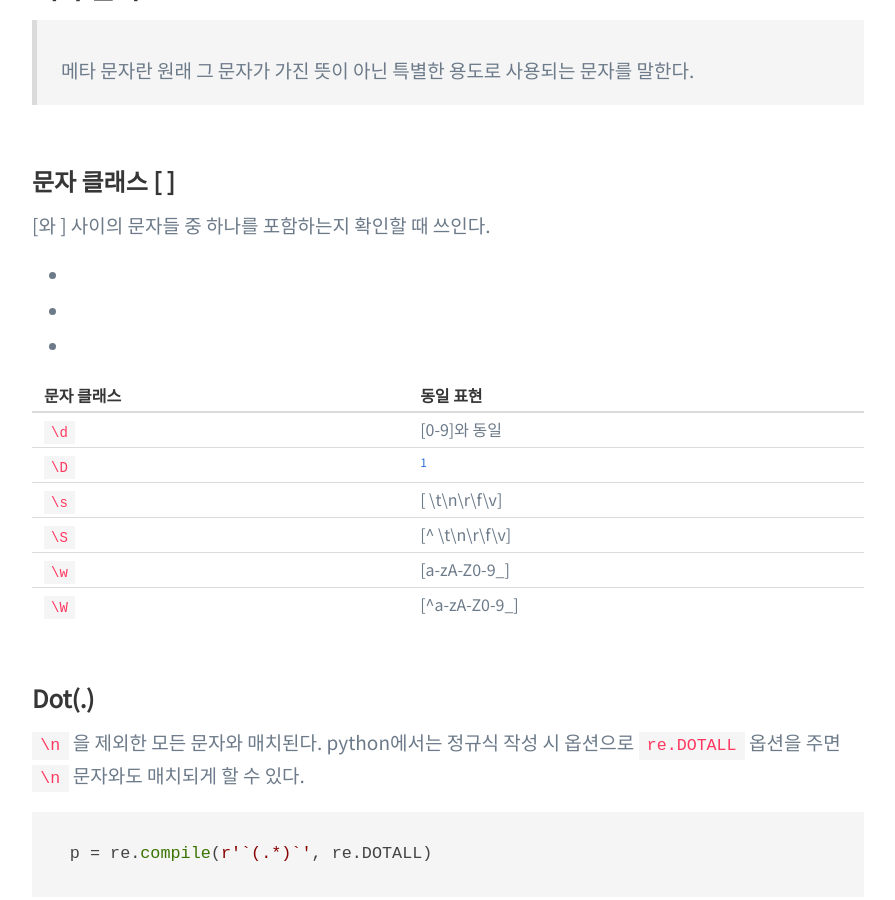
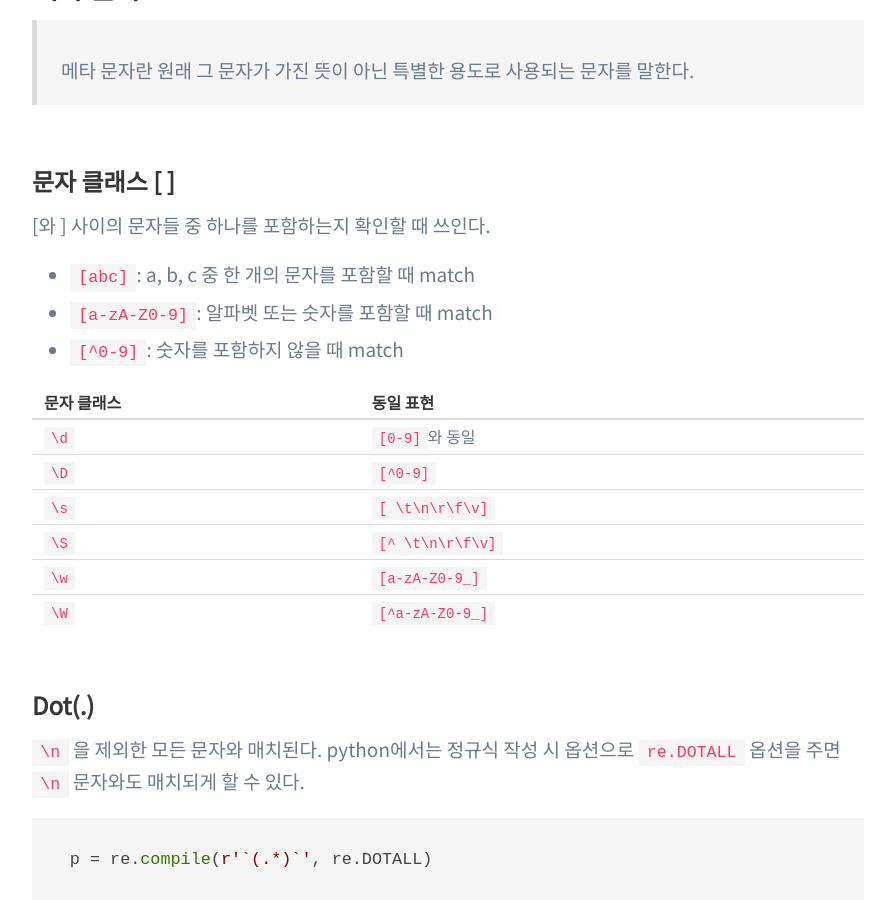
Before and after one commit to greenmonn/greenmonn.github.io, a Jekyll site: the page built from _posts/2019-01-05-python-regexp.md, in a window 1280 px wide and 900 px high, scrolled down 1508 px. Shown: the whole window, without its empty margins (192-1087 px from the left). Built offline with Jekyll 4.4.1, drawn with Linux system fonts in a browser that asks for light colours; nearby versions of some CDN libraries; some web fonts are replaced; our own code applies the rules of GitHub Pages for plain Markdown files; comment, search, counter and statistics services are not loaded.

Commit message:
Fix reference bug
Fix reference bug on post.

```diff
--- a/_posts/2019-01-05-python-regexp.md
+++ b/_posts/2019-01-05-python-regexp.md
@@ -29,19 +29,19 @@ import re
 ### 문자 클래스 [ ]
 [와 ] 사이의 문자들 중 하나를 포함하는지 확인할 때 쓰인다.
 
-- [abc]: a, b, c 중 한 개의 문자를 포함할 때 match
-- [a-zA-Z0-9]: 알파벳 또는 숫자를 포함할 때 match
-- [^0-9]: 숫자를 포함하지 않을 때 match
+- `[abc]`: a, b, c 중 한 개의 문자를 포함할 때 match
+- `[a-zA-Z0-9]`: 알파벳 또는 숫자를 포함할 때 match
+- `[^0-9]`: 숫자를 포함하지 않을 때 match
 
 
 문자 클래스 | 동일 표현
 ------------ | ------------
-`\d` | [0-9]와 동일
-`\D` | [^0-9]
-`\s` | [ \t\n\r\f\v]
-`\S` | [^ \t\n\r\f\v]
-`\w` | [a-zA-Z0-9_]
-`\W`| [^a-zA-Z0-9_]
+`\d` | `[0-9]`와 동일
+`\D` | `[^0-9]`
+`\s` | `[ \t\n\r\f\v]`
+`\S` | `[^ \t\n\r\f\v]`
+`\w` | `[a-zA-Z0-9_]`
+`\W`| `[^a-zA-Z0-9_]`
 
 ### Dot(.)
 `\n` 을 제외한 모든 문자와 매치된다.
```
